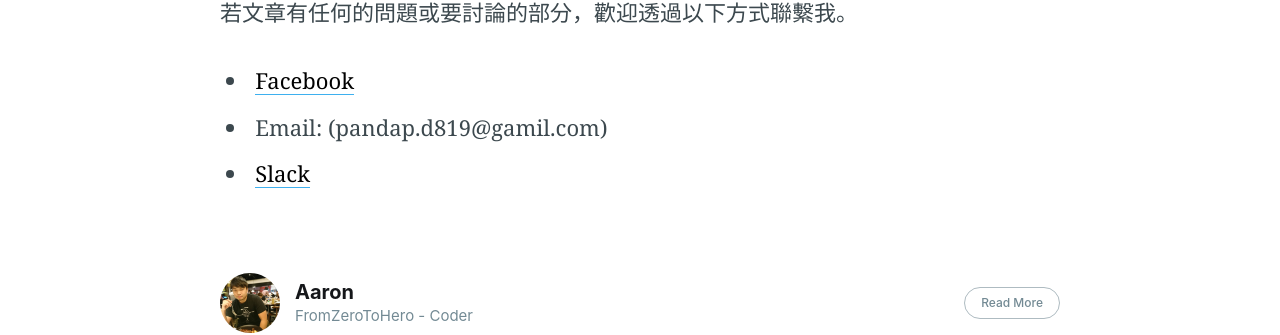
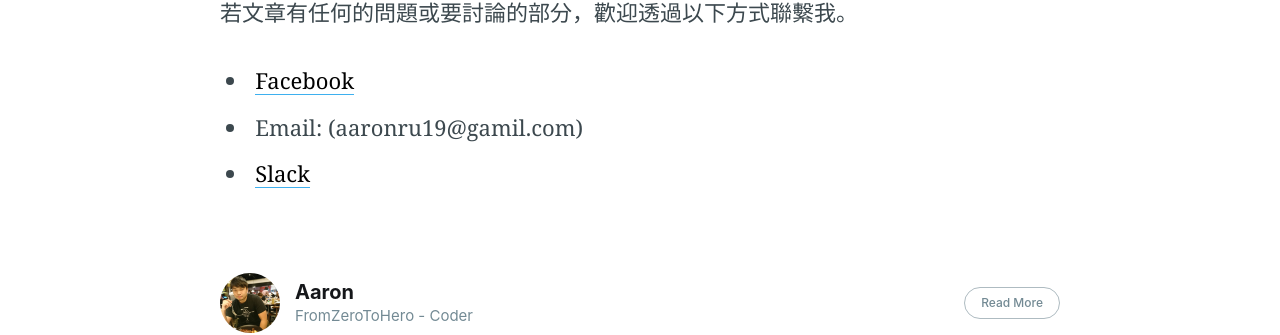
Before and after one commit to FZTH-Blockchain/fzth, a Jekyll site: the page built from _posts/2019-12-30-淺談非替代性代幣 NFT.md, in a window 1280 px wide and 900 px high, scrolled down 1587 px. Shown: the part 148-483 px from the top of the window. Built offline with Jekyll 4.4.1, drawn with Linux system fonts in a browser that asks for light colours; nearby versions of some CDN libraries; comment, search, counter and statistics services are not loaded.

Commit message:
Update 2019-12-30-淺談非替代性代幣 NFT.md

```diff
--- a/_posts/2019-12-30-淺談非替代性代幣 NFT.md
+++ b/_posts/2019-12-30-淺談非替代性代幣 NFT.md
@@ -24,5 +24,5 @@ author: Aaron #作者
 若文章有任何的問題或要討論的部分，歡迎透過以下方式聯繫我。
 
 - [Facebook](https://www.facebook.com/fzthblockchain)
-- Email: (pandap.d819@gamil.com)
+- Email: (aaronru19@gamil.com)
 - [Slack](https://join.slack.com/t/fzth/shared_invite/enQtODQxMDQxMjE5MDU4LWJlZGNmZGNmODZiNzE3OWIyYTVjOTZhYjhiMjdlOWY0NGY5OTNjMzA0YTNlMmU2OGZlZTU3NzUzZTdiZTgxNTE)
```
